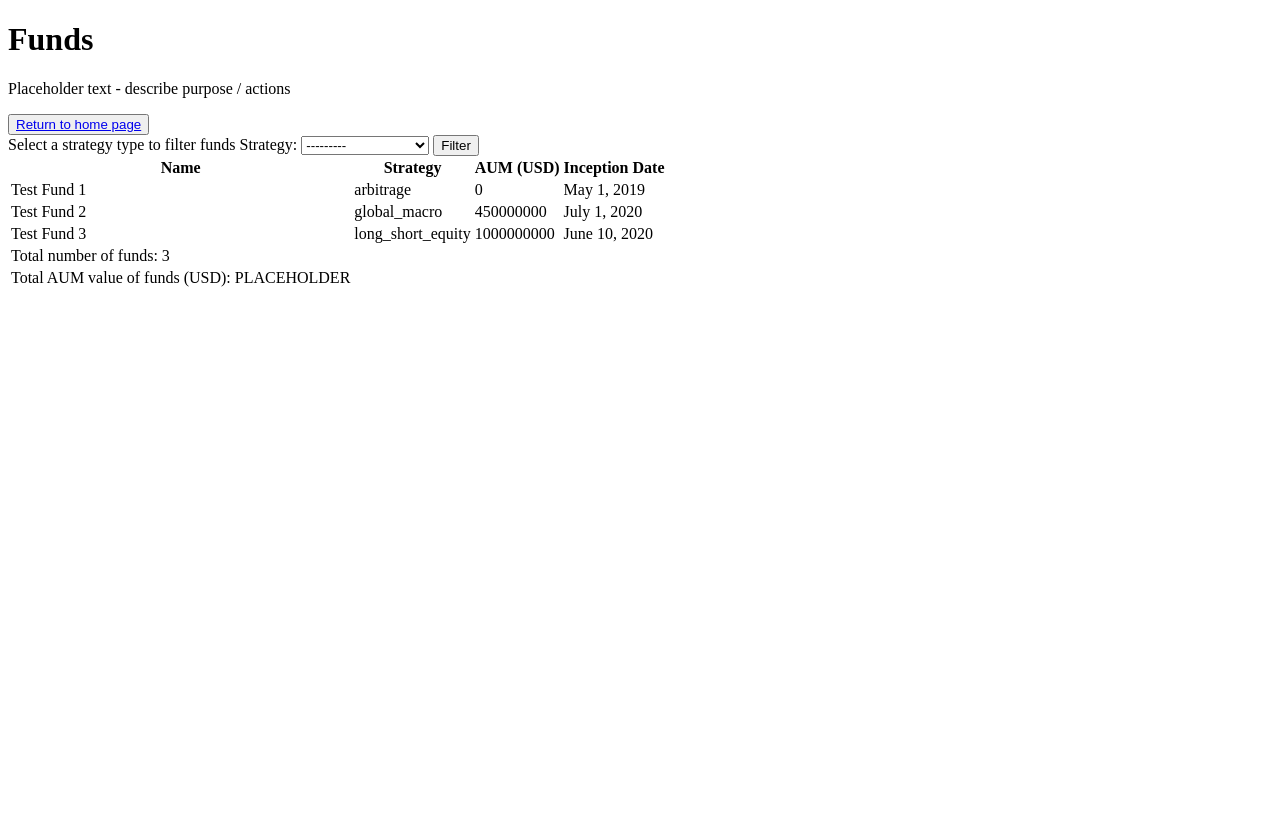
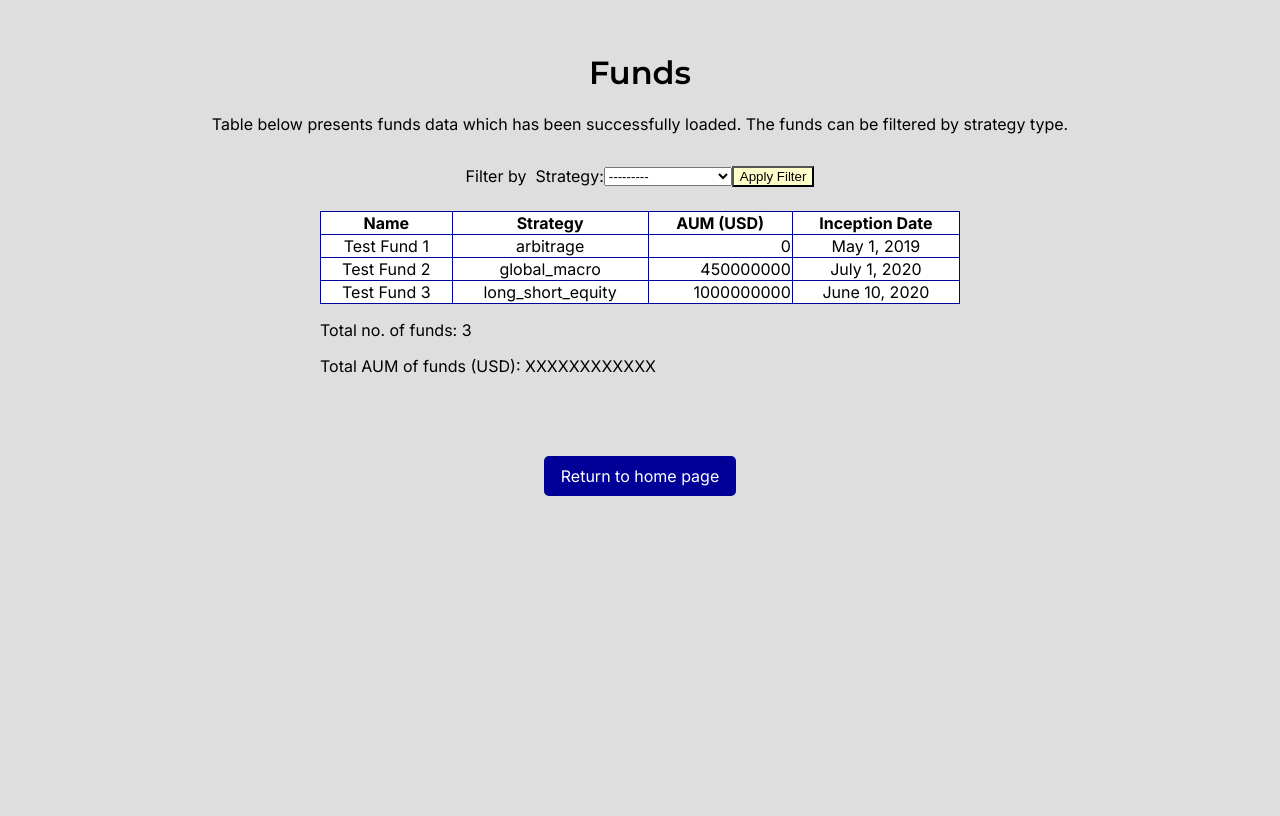
Before and after one commit to Edgefolio/junior-django-task-kelven, a Django app: page /view_funds in a window 1280 px wide. Before the commit the page ends 287 px from the top, so only its background shows below. Run offline with Django 4.2, Linux system fonts and the light colour scheme; data comes from the database, SQL or seed files in the repository.

Commit message:
Add static folder with basic styles and layout

```diff
--- a/fund_view/settings.py
+++ b/fund_view/settings.py
@@ -124,6 +124,10 @@ USE_TZ = True
 
 STATIC_URL = 'static/'
 
+STATICFILES_DIRS = [
+    BASE_DIR/'static',
+]
+
 # Default primary key field type
 # https://docs.djangoproject.com/en/4.0/ref/settings/#default-auto-field
 
--- a/fund_view/urls.py
+++ b/fund_view/urls.py
@@ -17,6 +17,7 @@ from django.contrib import admin
 from django.urls import path
 from funds.views import home, view_funds
 
+
 urlpatterns = [
     path('admin/', admin.site.urls),
     path('', home, name='home'),
--- a/funds/templates/funds/funds.html
+++ b/funds/templates/funds/funds.html
@@ -1,31 +1,35 @@
+{% load static %}
+
 <!DOCTYPE html>
 <html lang="en">
 <head>
     <meta charset="UTF-8">
     <meta http-equiv="X-UA-Compatible" content="IE=edge">
     <meta name="viewport" content="width=device-width, initial-scale=1.0">
+    <!--Base.css-->
+    <link rel="stylesheet" type="text/css" href="{% static '/css/base.css' %}">
     <title>FUND-VIEW: Funds</title>
 </head>
 <body>
-    <header>
+
+    <header class="txt-center">
         <h1>Funds</h1>
-        <p>Placeholder text - describe purpose / actions</p>
-        <button><a href="{% url 'home' %}">Return to home page</a></button>
+        <p>Table below presents funds data which has been successfully loaded. The funds can be filtered by strategy type.</p>
     </header>
 
-    <main>
+    <main class="funds-main">
 
         <!--Filter by Strategy -->
-        <form method="GET" action="{% url 'view_funds' %}">
-            <label>Select a strategy type to filter funds</label>
+        <form class="funds-filter" method="GET" action="{% url 'view_funds' %}">
+            <label>Filter by  &nbsp;</label>
             {{ filter.form }}
-            <button type="submit">Filter</button>
+            <button class="btn-small" type="submit">Apply Filter</button>
         </form>
 
 
         <!-- Funds Table -->
 
-        <table>
+        <table class="funds-table">
             <!--Table Header: to display field names -->
             <thead>
                 <tr>
@@ -40,10 +44,10 @@
             <tbody>
             {% for fund in funds %}
                 <tr>
-                    <td>{{ fund.name }}</td>
-                    <td>{{ fund.strategy }}</td>
-                    <td>{{ fund.aum }}</td>
-                    <td>{{ fund.inception_date }}</td>
+                    <td class="txt-center">{{ fund.name }}</td>
+                    <td class="txt-center">{{ fund.strategy }}</td>
+                    <td class="txt-right">{{ fund.aum }}</td>
+                    <td class="txt-center">{{ fund.inception_date }}</td>
                 </tr>
 
             <!--Handle instances where there are no funds data matching selection -->
@@ -54,20 +58,21 @@
 
             {% endfor %}
             </tbody>
+        </table>
 
-            <!--Table Footer: for Count / Sum Totals -->
-            <tfoot>
-                <tr>
-                    <td>Total number of funds: {{ funds_num }}</td>
-                </tr>
-                <tr>
-                    <td>Total AUM value of funds (USD): PLACEHOLDER</td>
-                </tr>
-            </tfoot>
-
-        </table>
+        <!--Totals: for Count / AUM  -->
+        <div class="fund-totals">
+            <p>Total no. of funds: <span>{{ funds_num }}</span></p>
+            <p>Total AUM of funds (USD): <span>XXXXXXXXXXXX</span></p>
+        </div>
 
     </main>
 
+
+
+    <footer>
+        <a class="btn" href="{% url 'home' %}">Return to home page</a>
+    </footer>
+
 </body>
 </html>
--- /dev/null
+++ b/static/css/base.css
@@ -0,0 +1,121 @@
+@import url('https://fonts.googleapis.com/css2?family=Inter:wght@200;400;700&family=Montserrat:wght@400;600&display=swap');
+
+:root {
+
+    /* Typography */
+    --header-text:'Montserrat', sans-serif;
+    --standard-text:'Inter', sans-serif;
+
+    /* Colour Palette */
+    --white: rgb(255,255,255);
+    --off-black:rgb(65,74,76);
+    --black: rgb(0,0,0);
+    --light-grey: rgb(222,222,222);
+    --dark-blue: rgb(0,0,153);
+    --mid-blue: rgb(0,0,246);
+    --yellow: rgb(255,255,204);
+}
+
+/*--- Global ------------*/
+
+body {
+    margin: 0;
+    padding: 0;
+    height: 100vh;
+    box-sizing: border-box;
+    background-color: var(--light-grey);
+    color:var(--black);
+    font-family: var(--standard-text);
+}
+
+h1, h2, h3, h4 {
+    font-family: var(--header-text);
+}
+
+header {
+    margin-top: 2vh;
+    padding: 2vh 4vw;
+}
+
+
+/*--- Utilities ---------*/
+
+.txt-center {
+    text-align: center;
+}
+
+.txt-right {
+    text-align: right;
+}
+
+.bordered {
+    border: solid black 1px;
+    border-radius: 5px;
+}
+
+
+/*-- Buttons ------------*/
+
+.btn {
+    display: flex;
+    align-items: center;
+    justify-content: center;
+    width: 15vw;
+    height: 5vh;
+    background-color: var(--dark-blue);
+    color: var(--white);
+    text-decoration: none;
+    border-radius: 5px;
+    margin: auto;
+}
+
+.btn:hover {
+    background-color: var(--mid-blue);
+}
+
+.btn-small {
+    background-color:var(--yellow);
+}
+
+/*-- Home Page------------*/
+
+.home-section {
+    max-width: 500px;
+    margin: auto;
+    margin-bottom: 2vh;
+    padding: 2vh 4vw;
+}
+
+
+/*-- Funds Page------------*/
+
+.funds-main {
+    max-width: 90vw;
+    margin: auto;
+}
+
+.funds-filter {
+    margin-bottom: 3vh;
+    display: flex;
+    align-items: center;
+    justify-content: center;
+}
+
+.funds-table {
+    border: 1px solid var(--dark-blue);
+    border-collapse: collapse;
+    background-color: var(--white);
+    width: 50vw;
+    padding: 1vh 1vw;
+    margin: auto;
+}
+
+th, td {
+    border: 1px solid var(--dark-blue);
+}
+
+.fund-totals {
+    width: 50vw;
+    margin: auto;
+    margin-bottom: 10vh;
+}
```
Also changed, not shown: funds/templates/funds/home.html (+12 -5 lines).
